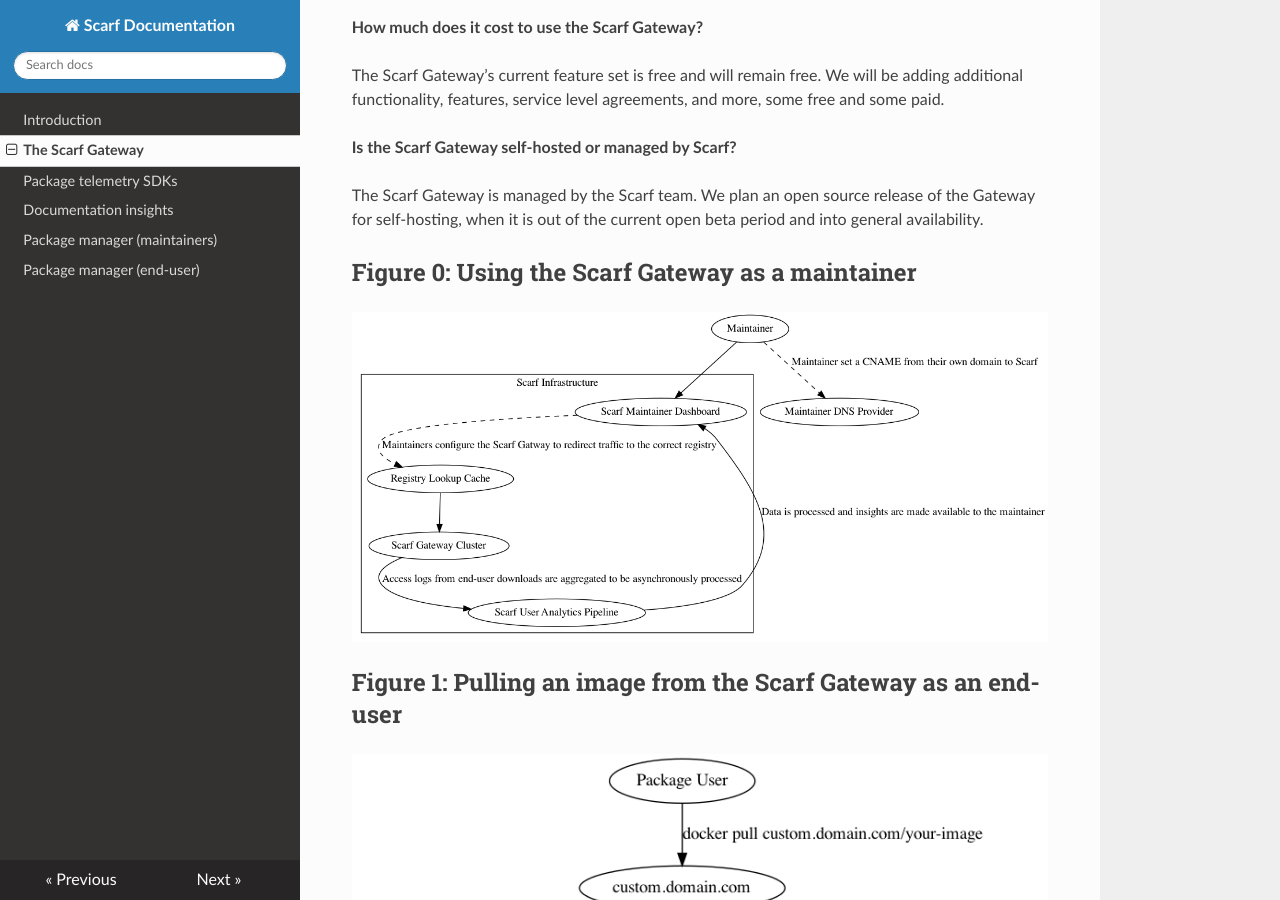
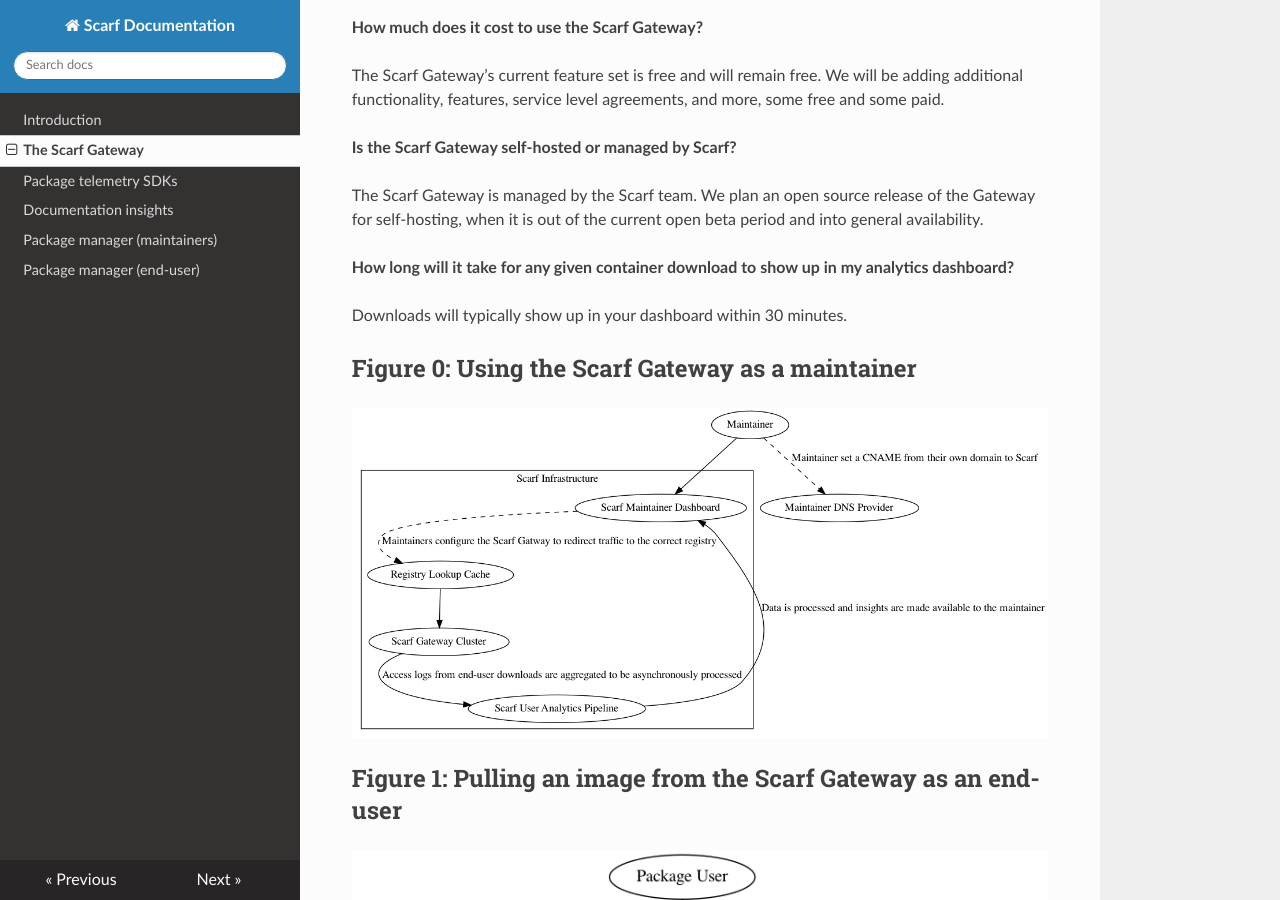
Before and after one commit to scarf-sh/docs, an MkDocs documentation site: the page built from docs/gateway.md, in a window 1280 px wide and 900 px high, scrolled down 4441 px. Built offline with MkDocs 1.6.1, drawn with Linux system fonts in a browser that asks for light colours; nearby versions of some CDN libraries.

Commit message:
FAQ entry for download -> dashboard visibility elapsed time

```diff
--- a/docs/gateway.md
+++ b/docs/gateway.md
@@ -129,6 +129,10 @@
 
 The Scarf Gateway is managed by the Scarf team. We plan an open source release of the Gateway for self-hosting, when it is out of the current open beta period and into general availability.
 
+**How long will it take for any given container download to show up in my analytics dashboard?**
+
+Downloads will typically show up in your dashboard within 30 minutes.
+
 <a id="figure_0"></a>
 
 ## Figure 0: Using the Scarf Gateway as a maintainer
```
